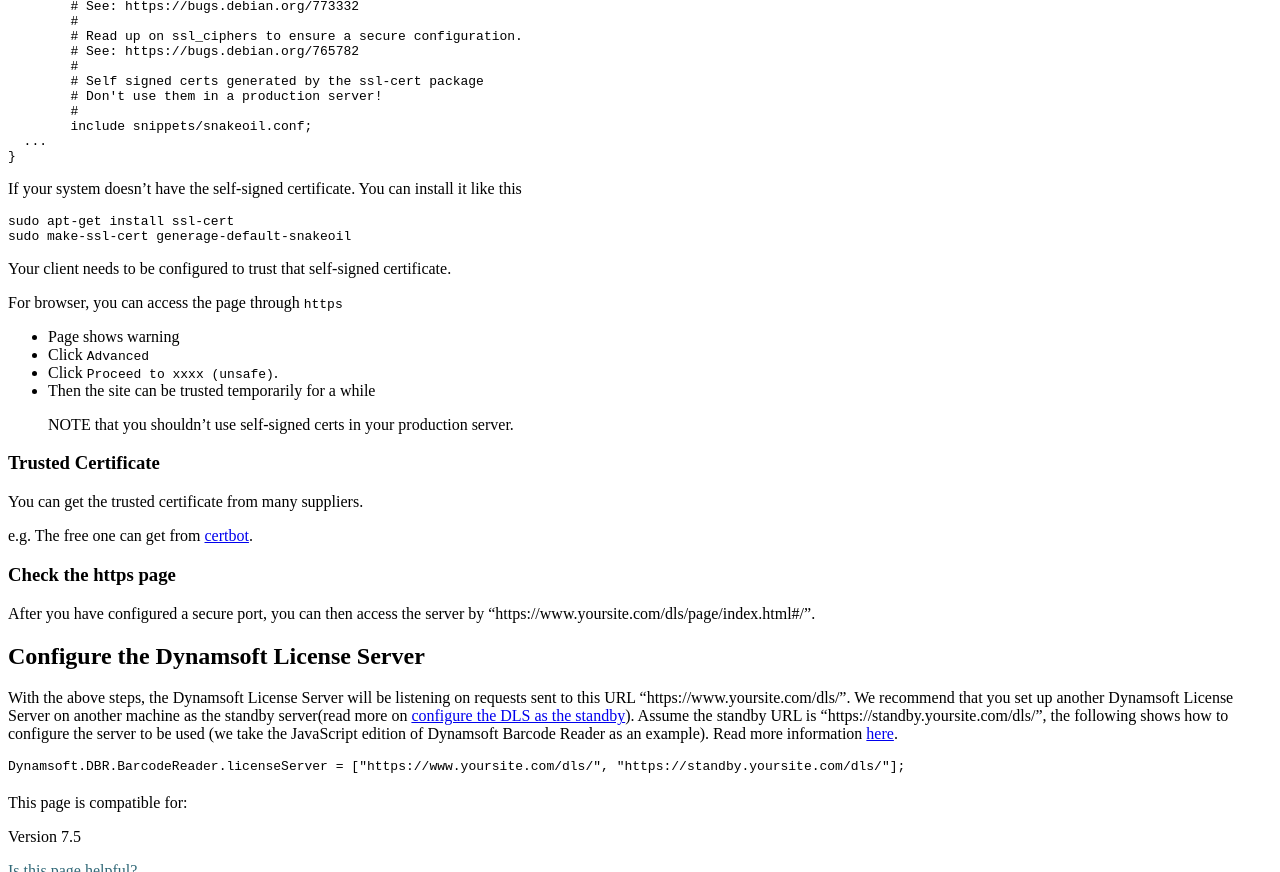
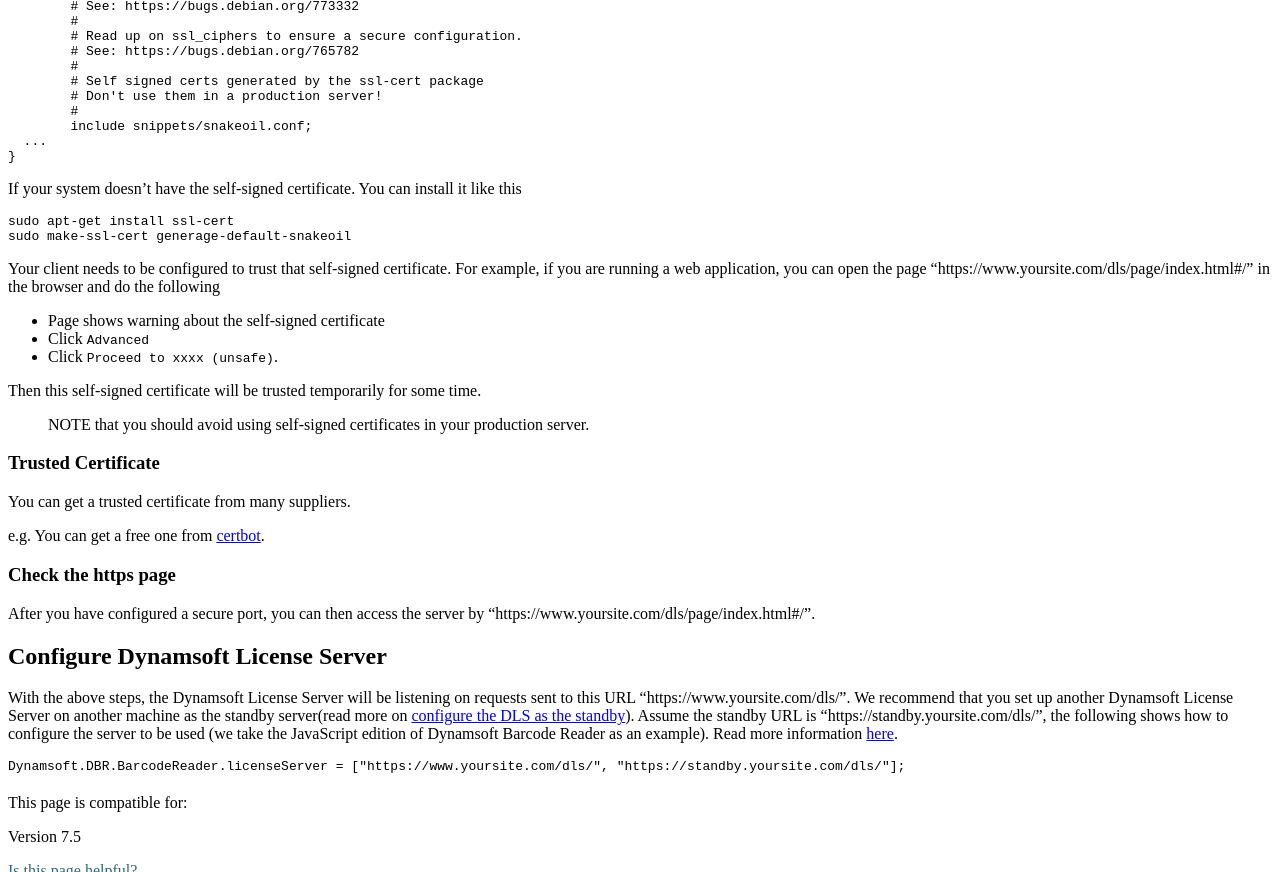
Before and after one commit to dynamsoft-docs/license-server-docs, a Jekyll site: the page built from selfhosting/ConfigureReverseProxyUsingNginx.md, in a window 1280 px wide and 900 px high, scrolled down 2047 px, cut to the strip 0-872 px from the top of the window. Built offline with Jekyll 4.4.1, drawn with Linux system fonts in a browser that asks for light colours.

Commit message:
Update ConfigureReverseProxyUsingNginx.md

````diff
--- a/selfhosting/ConfigureReverseProxyUsingNginx.md
+++ b/selfhosting/ConfigureReverseProxyUsingNginx.md
@@ -115,27 +115,27 @@
 sudo make-ssl-cert generage-default-snakeoil
 ```
 
-Your client needs to be configured to trust that self-signed certificate.
+Your client needs to be configured to trust that self-signed certificate. For example, if you are running a web application, you can open the page "https://www.yoursite.com/dls/page/index.html#/" in the browser and do the following
 
-For browser, you can access the page through `https`
-* Page shows warning
+* Page shows warning about the self-signed certificate
 * Click `Advanced`
 * Click `Proceed to xxxx (unsafe)`.
-* Then the site can be trusted temporarily for a while
 
-> NOTE that you shouldn't use self-signed certs in your production server.
+Then this self-signed certificate will be trusted temporarily for some time.
+
+> NOTE that you should avoid using self-signed certificates in your production server.
 
 ### Trusted Certificate
 
-You can get the trusted certificate from many suppliers.
+You can get a trusted certificate from many suppliers.
 
-e.g. The free one can get from [certbot](https://certbot.eff.org/).
+e.g. You can get a free one from [certbot](https://certbot.eff.org/).
 
 ### Check the https page
 
 After you have configured a secure port, you can then access the server by "https://www.yoursite.com/dls/page/index.html#/".
 
-## Configure the Dynamsoft License Server
+## Configure Dynamsoft License Server
 
 With the above steps, the Dynamsoft License Server will be listening on requests sent to this URL "https://www.yoursite.com/dls/". We recommend that you set up another Dynamsoft License Server on another machine as the standby server(read more on [configure the DLS as the standby]({{site.selfhosting}}manageDLS.html#configure-a-standby-dls)). Assume the standby URL is "https://standby.yoursite.com/dls/", the following shows how to configure the server to be used (we take the JavaScript edition of Dynamsoft Barcode Reader as an example). Read more information [here]({{site.common}}mechanism.html#configure-dls).
 
````
